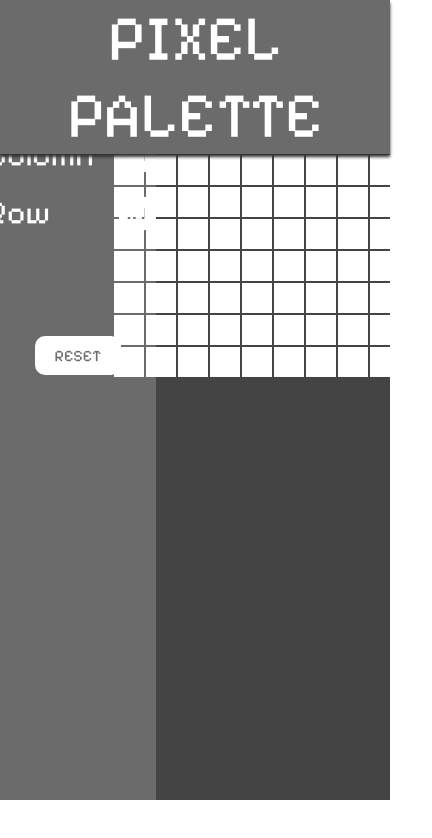
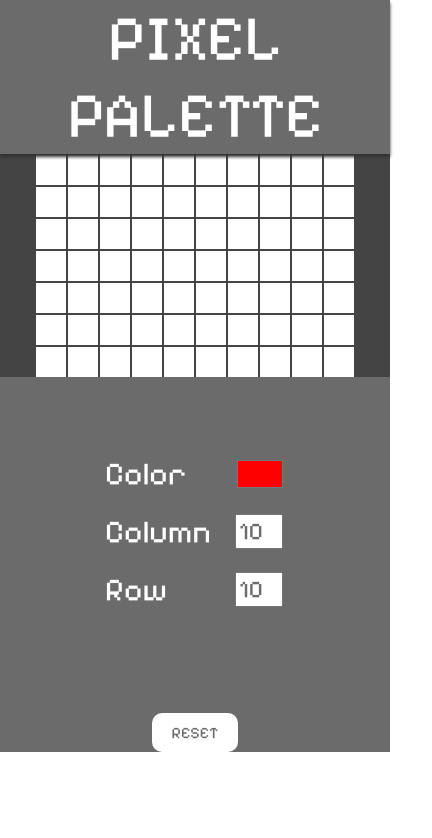
Before and after one commit to hitomipupil/pixel-editor, a website built with Parcel: page index.html in a window 390 px wide. Shown: the whole page, 432 px wide, since content can reach past the window. Built offline with nearby package versions, Linux system fonts and the light colour scheme.

Commit message:
add responsive design

```diff
--- a/styles.css
+++ b/styles.css
@@ -17,7 +17,7 @@ header {
   #appContainer {
     display: flex;
     flex-direction: row;
-    height: 800px;
+    height: 80%;
   }
 
   #operationContainer {
@@ -87,3 +87,28 @@ header {
     padding-top: 15%;
     justify-content: center;
   }
+
+  @media only screen and (max-width: 600px) {
+    #appContainer {
+      display: flex;
+    flex-direction: column-reverse;
+    }
+
+    #operationContainer {
+      display: flex;
+      flex-direction: column;
+      align-items: center;
+      width: 100%;
+      background-color: #6B6B6B;
+      padding-top: 20%;
+    }
+
+    #pixelContainer {
+      display: grid;
+      gap: 2px;
+      width: 100%;
+      background-color: #444;
+      padding-top: 15%;
+      justify-content: center;
+    }
+  }
```
